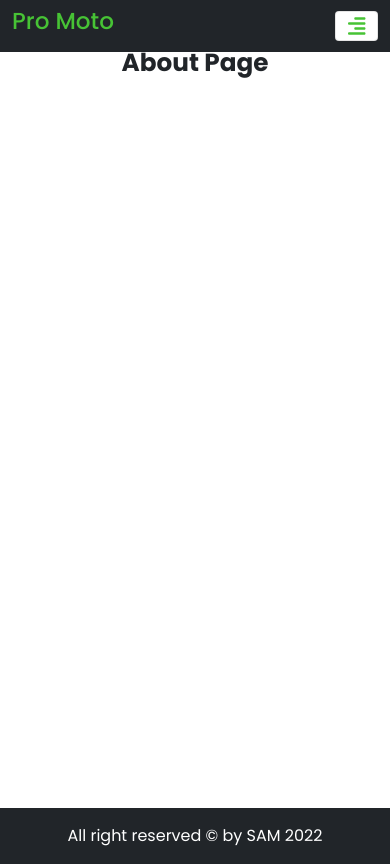
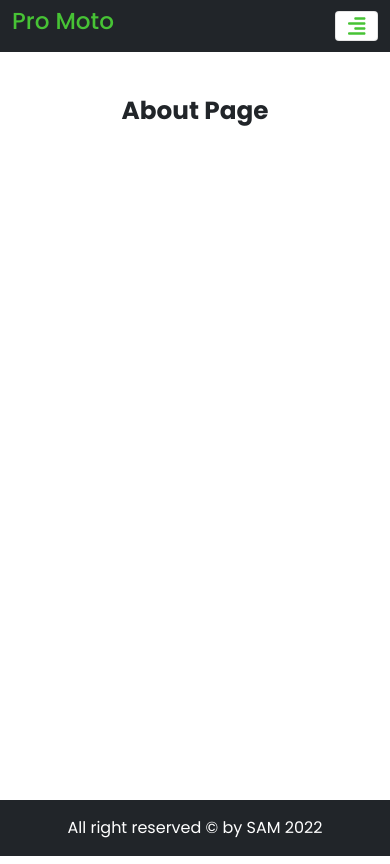
Before and after one commit to SamiulxHasanx07/pro-moto-react-spa, a React (Create React App) app: page /about in a window 390 px wide. Built offline with nearby package versions, Linux system fonts and the light colour scheme.

Commit message:
finalize everything

```diff
--- a/src/App.css
+++ b/src/App.css
@@ -1,16 +1,23 @@
 /* google fonts */
 @import url('https://fonts.googleapis.com/css2?family=Poppins:wght@200;300;400;500;600;700;800&display=swap');
 
-*{
-  margin:0;
+* {
+  margin: 0;
   padding: 0;
   box-sizing: border-box;
   font-family: 'Poppins', sans-serif;
 }
 
-.app{
+.app {
   min-height: 100vh;
 }
-h2{
+
+h2 {
   font-weight: 700 !important;
 }
+
+@media (max-width: 600px) {
+  .App {
+    margin-top: 40px;
+  }
+}
--- a/src/components/About/About.js
+++ b/src/components/About/About.js
@@ -3,9 +3,9 @@ import { Container } from 'react-bootstrap';
 
 const About = () => {
     return (
-        <div style={{minHeight:"90vh"}}>
+        <div style={{minHeight:"90vh"}} className='py-2'>
             <Container>
-                <h2 className='text-center mt-5'>About Page</h2>
+                <h2 className='text-center my-5'>About Page</h2>
             </Container>
         </div>
     );
--- a/src/components/Blogs/Blogs.js
+++ b/src/components/Blogs/Blogs.js
@@ -26,7 +26,7 @@ const Blogs = () => {
 
                 <Card className='mt-4 border-0 mx-auto'>
                     <Card.Body>
-                        <Card.Title>What is Symantic tags?</Card.Title>
+                        <Card.Title>Difference Between Inline, Block, Inline-block Elements?</Card.Title>
                         <Row>
                             <Col sm='12' md='4'>
                                 <Card.Subtitle className="my-2">Block Element</Card.Subtitle>
--- a/src/components/Home/Home.js
+++ b/src/components/Home/Home.js
@@ -65,7 +65,7 @@ const Home = () => {
             <div className='review-section py-5'>
                 <h2 className='text-center mb-5'>Customer Reviews</h2>
                 <Container>
-                    <Row xs={1} md={3} className="g-5 mb-5">
+                    <Row xs={1} md={2} lg={3} className="g-5 mb-5">
                         {
                             newData.map(review => <SingleReview key={review._id} review={review}></SingleReview>)
                         }
--- a/src/components/Reviews/Reviews.js
+++ b/src/components/Reviews/Reviews.js
@@ -9,7 +9,7 @@ const Reviews = () => {
         <div className="all-reviews py-5 overflow-hidden" style={{minHeight:"90vh"}}>
             <h2 className='text-center mb-5'>Customer Reviews</h2>
             <Container>
-                <Row xs={1} md={3} className="g-5 mb-5">
+                <Row xs={1} md={2} lg={3} className="g-5 mb-5">
                     {
                         reviews.map(review => <SingleReview key={review._id} review={review}></SingleReview>)
                     }
--- a/src/index.js
+++ b/src/index.js
@@ -9,9 +9,11 @@ import 'bootstrap/dist/css/bootstrap.min.css';
 const root = ReactDOMClient.createRoot(document.getElementById('root'));
 
 root.render(
-  <BrowserRouter>
-    <App />
-  </BrowserRouter>
+  <React.StrictMode>
+    <BrowserRouter>
+      <App />
+    </BrowserRouter>
+  </React.StrictMode>
 );
 
 // If you want to start measuring performance in your app, pass a function
```
